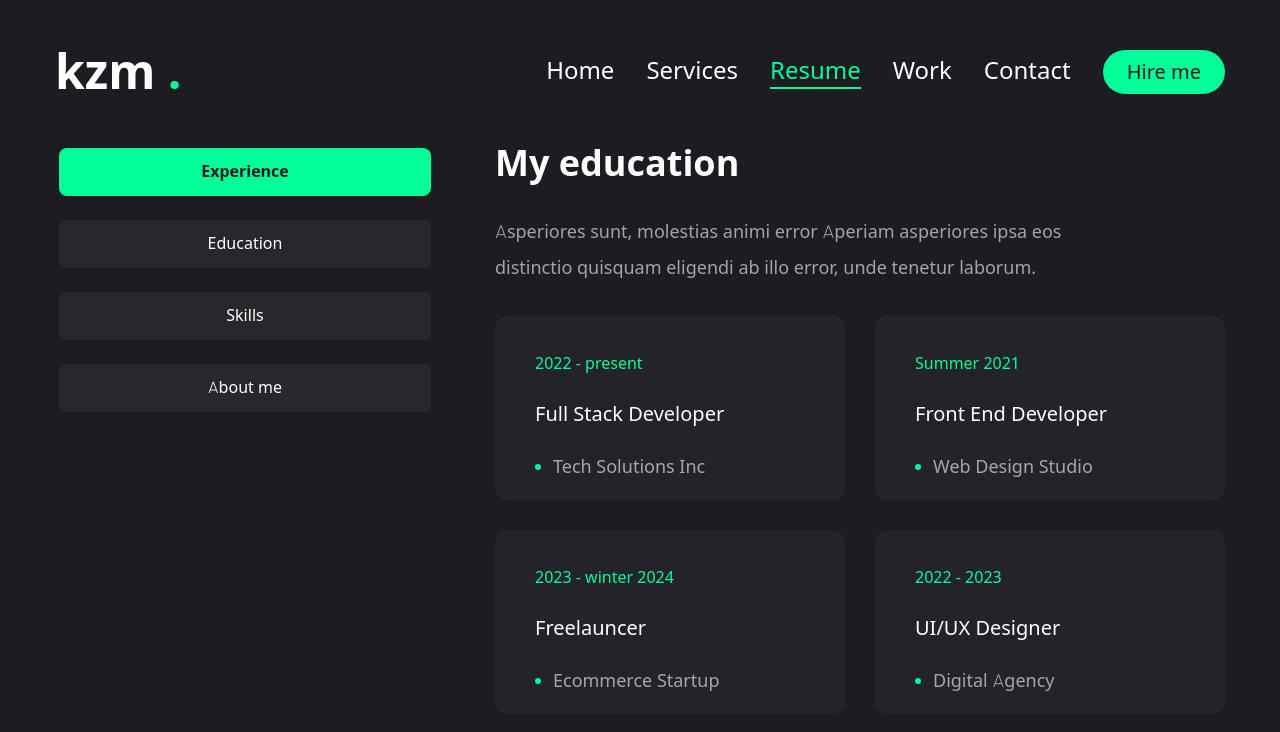
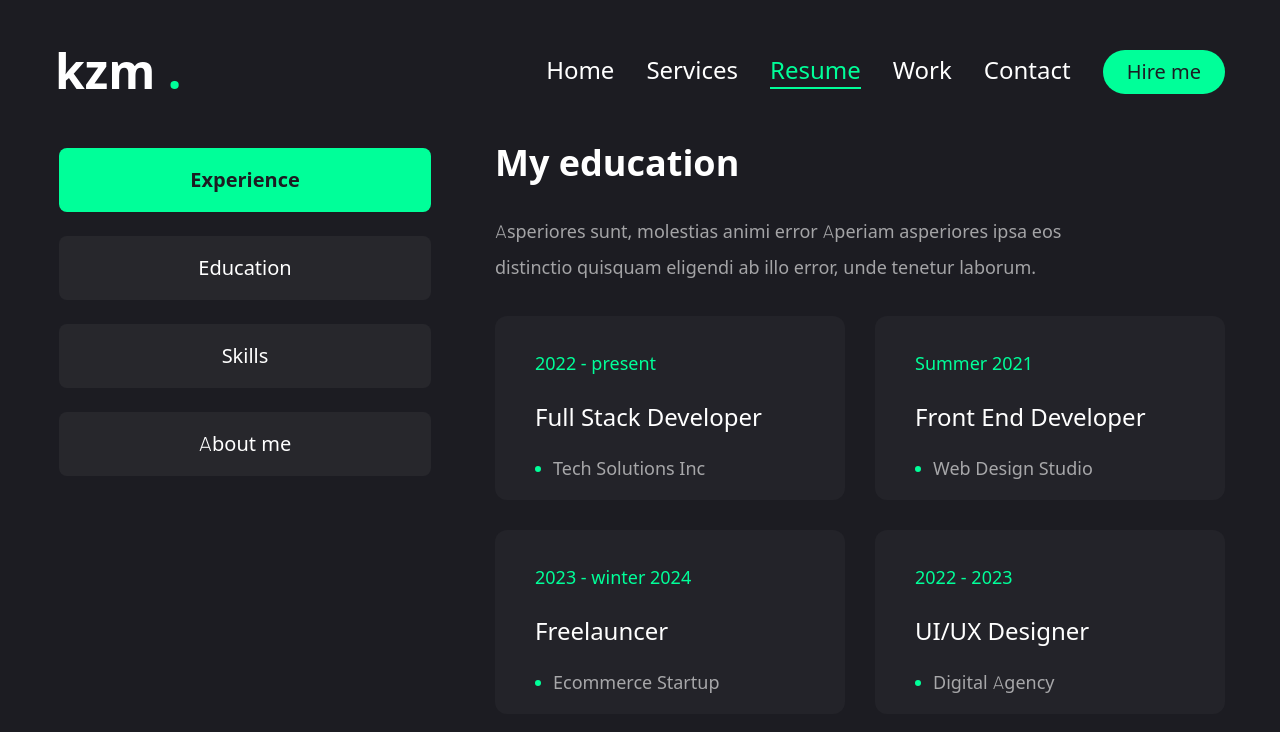
Before and after one commit to kzmfhm/portfolio-website, a Next.js app: page /resume in a window 1280 px wide. Shown: the top 732 px of the page. Built offline with nearby package versions, Linux system fonts and the light colour scheme.

Commit message:
complete font styling

```diff
--- a/app/contact/page.jsx
+++ b/app/contact/page.jsx
@@ -37,9 +37,9 @@ const Contact = () => {
      <div className="mx-auto container">
       <div className="flex flex-col xl:flex-row gap-[30px]">
         {/* form */}
-        <div className="xl:w-[54%] order-2 xl:order-none">
+        <div className="xl:w-[64%] order-2 xl:order-none">
           <form className="flex flex-col gap-6 p-10 bg-[#27272c] rounded-xl">
-            <h3 className="text-3xl text-accent">Let&#39;s work together</h3>
+            <h3 className="text-5xl text-accent">Let&#39;s work together</h3>
             <p className="text-white/60">Lorem ipsum dolor sit amet, consectetur adipisicing elit.Exercitationem ab iure architecto eaque.</p>
           {/* input */}
           <div className="grid grid-cols-1 md:grid-cols-2 gap-6">
--- a/app/resume/page.jsx
+++ b/app/resume/page.jsx
@@ -180,8 +180,8 @@ const Resume = () => {
                 <ul className="grid grid-cols-1 lg:grid-cols-2 gap-[30px]">
                   {experience.items.map((item, index) => {
                       return <li key={index} className="bg-[#232329] h-[184px] py-6 px-10 rounded-xl flex flex-col items-center justify-center lg:items-start gap-1">
-                        <span className="text-accent mb-4 mt-4">{item.duration}</span>
-                        <h3 className="text-xl max-w-[260px] min-h-[60px] text-center lg:text-left">{item.position}</h3>
+                        <span className="span text-accent mb-4 mt-4">{item.duration}</span>
+                        <h3 className="text-2xl max-w-[260px] min-h-[60px] text-center lg:text-left">{item.position}</h3>
                         <div className="flex items-center gap-3 mt-[-15px]">
                           {/* dot */}
                           <span className="w-[6px] h-[6px] rounded-full bg-accent"></span>
@@ -194,19 +194,19 @@ const Resume = () => {
             </div>
           </TabsContent>
              {/* education*/}
-             <TabsContent value="education" className="w-full">
+             <TabsContent value="education" className="w-full ">
              <div className="flex flex-col text-center gap-[30px] xl:text-left">
               <h3 className="text-4xl font-bold">{experience.title}</h3>
               <p className="max-w-[600px] text-white/60 mx-auto xl:mx-0">{experience.description}</p>
               <ScrollArea className="h-[400px] ">
                 <ul className="grid grid-cols-1 lg:grid-cols-2 gap-[30px]">
                   {education.items.map((item, index) => {
-                      return <li key={index} className="bg-[#232329] h-[204px] py-6 px-10 rounded-xl flex flex-col items-center justify-center lg:items-start gap-1">
-                        <span className="text-accent mb-3">{item.duration}</span>
-                        <h3 className="text-xl max-w-[260px] min-h-[60px] text-center lg:text-left">{item.degree}</h3>
-                        <div className="flex items-center gap-3 ">
+                      return <li key={index} className="bg-[#232329] h-[184px] py-6 px-10 rounded-xl flex flex-col items-center justify-center lg:items-start gap-1">
+                        <span className="span text-accent mt-3">{item.duration}</span>
+                        <h3 className="text-2xl max-w-[260px] min-h-[60px] text-center lg:text-left mt-4">{item.degree}</h3>
+                        <div className="flex items-center gap-3 mt-[-10px]">
                           {/* dot */}
-                          <span className="w-[6px] h-[6px] rounded-full bg-accent"></span>
+                          <span className="w-[6px] h-[6px] rounded-full bg-accent "></span>
                           <p className="text-white/60">{item.institution}</p>
                         </div>
                       </li>
@@ -249,8 +249,8 @@ const Resume = () => {
                   <ul className="grid grid-cols-1 xl:grid-cols-2 gap-y-6 max-w-[620px] mx-auto xl:mx-0 group">
                   {about.info.map((item, index) => {
                     return <li key={index} className="items-center flex justify-center xl:justify-start gap-4">
-                      <span className="text-white/60 group-hover:text-accent transition-all duration-300">{item.fieldName}</span>
-                      <span className="text-lg">{item.fieldValue}</span>
+                      <span className="span text-white/60 group-hover:text-accent transition-all duration-300">{item.fieldName}</span>
+                      <span className="text-xl">{item.fieldValue}</span>
                     </li>
                   })}
                   </ul>
--- a/app/styles/globals.css
+++ b/app/styles/globals.css
@@ -32,4 +32,7 @@
     p {
       @apply text-[18px]
     }
+    .span {
+      @apply text-[18px]
+    }
   }
--- a/app/work/page.jsx
+++ b/app/work/page.jsx
@@ -111,16 +111,16 @@ const Work = () => {
           <div className="w-full xl:w-[50%] xl:h-[460px] flex flex-col xl:justify-between order-2 xl:order-none">
             <div className="flex flex-col gap-[30px] h-[50%] group">
               {/* outline num */}
-              <div className="text-6xl font-bold text-transparent text-outline group-hover:text-outline-hover transition-all duration-500">{project.num}</div>
+              <div className="text-8xl font-bold text-transparent text-outline group-hover:text-outline-hover transition-all duration-500">{project.num}</div>
               {/* title*/}
-              <h2 className="text-[32px] font-bold text-white group-hover:text-outline-hover transition-all duration-500 capitalize">{project.title}</h2>
+              <h2 className="text-[42px] font-bold text-white group-hover:text-outline-hover transition-all duration-500 capitalize">{project.title}</h2>
               {/* description */}
               <p className="text-white/60">{project.description}</p>
               {/* stack */}
               <ul className="flex gap-4">
                 {project.stack.map((item, index) => {
                   return (
-                    <li key={index} className="text-lg text-accent group-hover:text-white">
+                    <li key={index} className="text-2xl text-accent group-hover:text-white">
                       {item.name}
                       {/* remove last comma */}
                       {index !== project.stack.length - 1 && ","}
--- a/components/ui/input.jsx
+++ b/components/ui/input.jsx
@@ -7,7 +7,7 @@ const Input = React.forwardRef(({ className, type, ...props }, ref) => {
     (<input
       type={type}
       className={cn(
-        "flex h-[48px] rounded-md border border-white/10 focus:border-accent bg-primary font-light px-4 py-5 text-base placeholder:text-white/60 outline-none text-sm",
+        "flex h-[48px] rounded-md border border-white/10 focus:border-accent bg-primary font-medium px-4 py-5 text-base placeholder:text-white/60 outline-none text-sm",
         className
       )}
       ref={ref}
--- a/components/ui/tabs.jsx
+++ b/components/ui/tabs.jsx
@@ -22,7 +22,7 @@ const TabsTrigger = React.forwardRef(({ className, ...props }, ref) => (
   <TabsPrimitive.Trigger
     ref={ref}
     className={cn(
-      "inline-flex items-center justify-center text-base w-full bg-[#27272c] hover:bg-accent hover:text-primary hover:font-bold whitespace-nowrap text-white rounded-lg p-3 text-balance font-medium ring-offset-white transition-all disabled:pointer-events-none disabled:opacity-50 data-[state=active]:bg-accent data-[state=active]:text-primary data-[state=active]:font-bold data-[state=active]:shadow-sm",
+      "inline-flex items-center justify-center text-base w-full bg-[#27272c] hover:bg-accent hover:text-primary hover:font-bold whitespace-nowrap text-white rounded-lg p-3 text-[20px] font-medium ring-offset-white transition-all disabled:pointer-events-none disabled:opacity-50 data-[state=active]:bg-accent data-[state=active]:text-primary data-[state=active]:font-bold data-[state=active]:shadow-sm",
       className
     )}
     {...props} />
```
